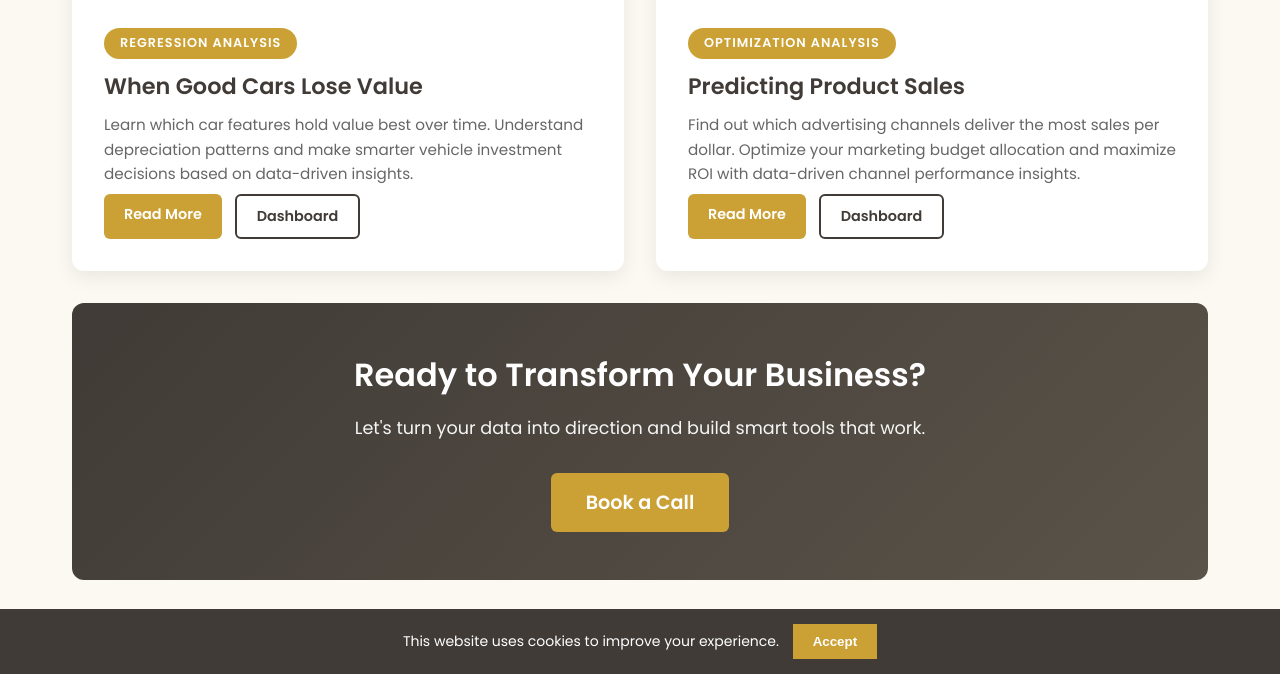
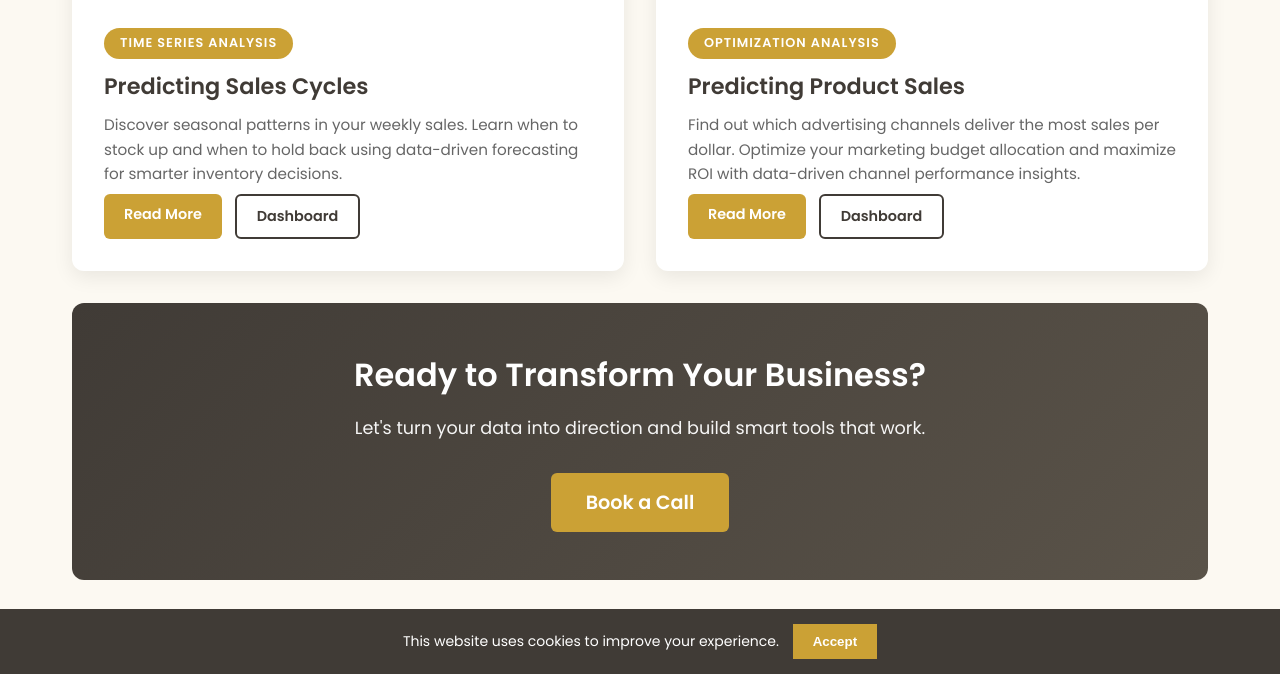
Before and after one commit to lyven81/pinnacles-learning-website, a Jekyll site: the page index.html, which Jekyll copies as it is, in a window 1280 px wide and 900 px high, scrolled down 1451 px, cut to the strip 226-900 px from the top of the window. Built offline with Jekyll 4.4.1, drawn with Linux system fonts in a browser that asks for light colours.

Commit message:
Replace When Good Cars Lose Value with Predicting Sales Cycles on homepage
Updated the main Pau Analytics homepage to feature the new Predicting Sales Cycles case study:
- Changed badge from "Regression Analysis" to "Time Series Analysis"
- Updated title and description to match new case study
- Updated cover image path and links to case study and dashboard pages
- Maintained consistent formatting and writing style

Description follows the same concise, action-oriented pattern as other case studies (e.g., "Discover...", "Learn...").

🤖 Generated with [Claude Code](https://claude.com/claude-code)

Co-Authored-By: Claude <noreply@anthropic.com>

```diff
--- a/index.html
+++ b/index.html
@@ -587,17 +587,17 @@
         </div>
       </article>
 
-      <!-- Story #5 & #6: When Good Cars Lose Value + Predicting Product Sales (Side-by-Side) -->
+      <!-- Story #5 & #6: Predicting Sales Cycles + Predicting Product Sales (Side-by-Side) -->
       <div class="story-grid">
         <article class="story-card">
-          <div class="story-card-image" style="background-image: url('https://raw.githubusercontent.com/lyven81/data-analyst-portfolio/main/images/when-good-cars-lose-value/cover%20image.png'); filter: brightness(0.7);"></div>
+          <div class="story-card-image" style="background-image: url('https://raw.githubusercontent.com/lyven81/data-analyst-portfolio/main/images/predicting-sales-cycles/cover%20image.png'); filter: brightness(0.7);"></div>
           <div class="story-card-content">
-            <span class="story-badge">Regression Analysis</span>
-            <h3 class="story-title">When Good Cars Lose Value</h3>
-            <p class="story-description">Learn which car features hold value best over time. Understand depreciation patterns and make smarter vehicle investment decisions based on data-driven insights.</p>
+            <span class="story-badge">Time Series Analysis</span>
+            <h3 class="story-title">Predicting Sales Cycles</h3>
+            <p class="story-description">Discover seasonal patterns in your weekly sales. Learn when to stock up and when to hold back using data-driven forecasting for smarter inventory decisions.</p>
             <div class="story-buttons">
-              <a href="https://www.pauanalytics.com/case-study/when-good-cars-lose-value.html" class="cta-button">Read More</a>
-              <a href="https://www.pauanalytics.com/dashboard/when-good-cars-lose-value.html" class="cta-button secondary">Dashboard</a>
+              <a href="https://www.pauanalytics.com/case-study/predicting-sales-cycles.html" class="cta-button">Read More</a>
+              <a href="https://www.pauanalytics.com/dashboard/predicting-sales-cycles.html" class="cta-button secondary">Dashboard</a>
             </div>
           </div>
         </article>
```
